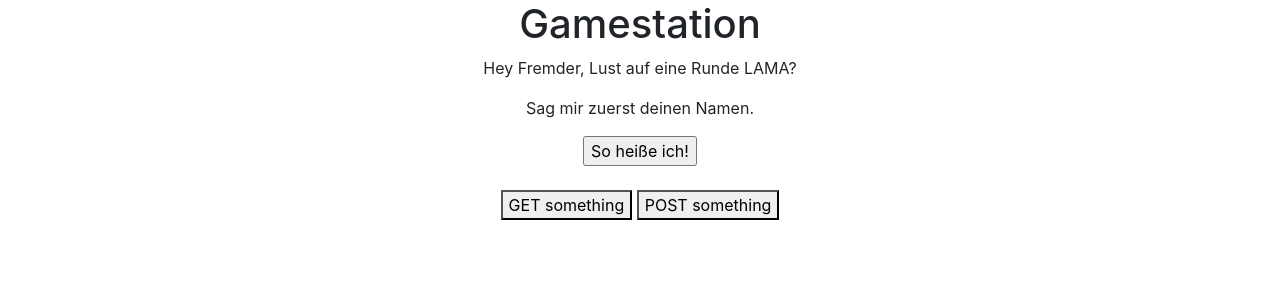
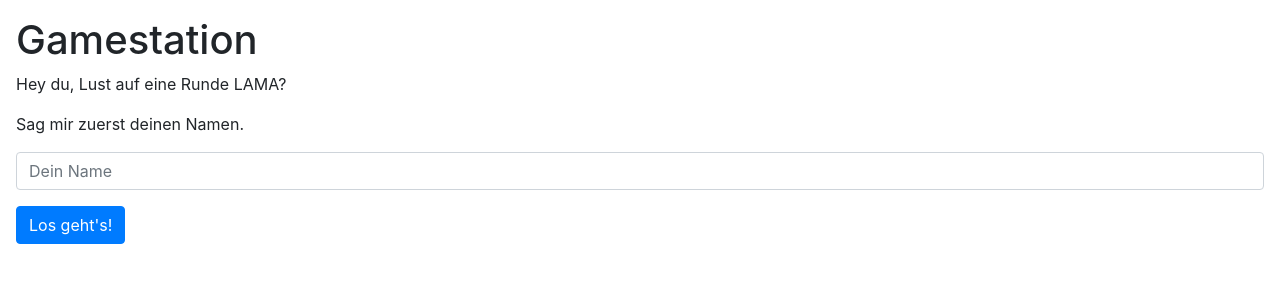
Before and after one commit to PeterGuntermann/gamestation, a Flask app: page / in a window 1280 px wide. Shown: the top 300 px of the page. Run offline with Flask 2, Linux system fonts and the light colour scheme; some libraries are stand-ins or nearby versions.

Commit message:
Make it possible to enter a username and show all users on a lobby page

```diff
--- a/gamestation_app.py
+++ b/gamestation_app.py
@@ -1,21 +1,28 @@
-from flask import Flask, render_template
+from flask import Flask, render_template, request, Response
 
 app = Flask(__name__)
 
+users = []
+
 
 @app.route("/")
-def index():
-    return render_template("main_page.html", user="Fremder")
+@app.route("/welcome")
+def welcome():
+    return render_template("welcome.html")
 
 
-@app.route("/foobar", methods=("GET",))
-def getFoobar():
-    return "foo"
+@app.route("/lobby")
+def lobby():
+    return render_template("lobby.html", users=users)
 
 
-@app.route("/foobar", methods=("POST",))
-def postFoobar():
-    return "bar"
+@app.route("/set-username", methods=("POST",))
+def set_username():
+    payload = request.json
+    if payload is not None:
+        # user.set_name(payload["username"])
+        users.append(payload["username"])
+        return Response(status=200)
 
 
 if __name__ == '__main__':
--- a/static/css/style.css
+++ b/static/css/style.css
@@ -1,3 +1,7 @@
-.welcome {
-    text-align: center;
+.page {
+    padding: 1rem
 }
+
+.form-group input {
+    margin-bottom: 1rem;
+}
--- a/static/js/main.js
+++ b/static/js/main.js
@@ -1,17 +1,18 @@
 
-function getSomething() {
-    console.log("Get something.");
-    axios.get("/foobar")
-    .then(res => console.log(res))
-    .catch(err => console.error(err));
+function setUsername() {
+    axios.post(
+        "/set-username",
+        {
+            username: usernameInput.value
+        })
+        .then(res => {
+            console.log(res);
+            window.location.replace("/lobby")
+        })
+        .catch(err => console.error(err));
 }
 
-function postSomething() {
-    console.log("Post something.");
-    axios.post("/foobar", { foo: "bar" })
-    .then(res => console.log(res))
-    .catch(err => console.error(err));
-}
-
-document.getElementById("get-button").addEventListener("click", getSomething)
-document.getElementById("post-button").addEventListener("click", postSomething)
+const setUsernameButton = document.getElementById("set-username-button");
+setUsernameButton.addEventListener("click", setUsername);
+const usernameInput = document.getElementById("username-input");
+// const username = usernameInput.value;
--- a/templates/main_page.html
+++ /dev/null
@@ -1,18 +0,0 @@
-{% extends "base.html" %}
-
-{% block content %}
-<div class="welcome">
-    <h1>Gamestation</h1>
-    <p>Hey {{ user }}, Lust auf eine Runde LAMA?</p>
-    <p>Sag mir zuerst deinen Namen.</p>
-    <form method="post">
-        <!--
-        <input name="title" id="title" type="text" placeholder="Dein Name" value="{{ request.form['title'] }}" required>
-        -->
-        <input type="submit" value="So heiße ich!">
-    </form>
-    <br>
-    <button id="get-button">GET something</button>
-    <button id="post-button">POST something</button>
-</div>
-{% endblock %}
--- /dev/null
+++ b/templates/welcome.html
@@ -0,0 +1,14 @@
+{% extends "base.html" %}
+
+{% block content %}
+<div id="welcome" class="page">
+    <h1>Gamestation</h1>
+    <p>Hey du, Lust auf eine Runde LAMA?</p>
+    <p>Sag mir zuerst deinen Namen.</p>
+
+    <div class="form-group">
+        <input type="text" id="username-input" class="form-control" placeholder="Dein Name"/>
+        <button id="set-username-button" class="btn btn-primary">Los geht's!</button>
+    </div>
+</div>
+{% endblock %}
```
Also changed, not shown: core/game.py (added, +12 -0 lines), core/user.py (added, +9 -0 lines), templates/lobby.html (added, +19 -0 lines), core/__init__.py (added).
